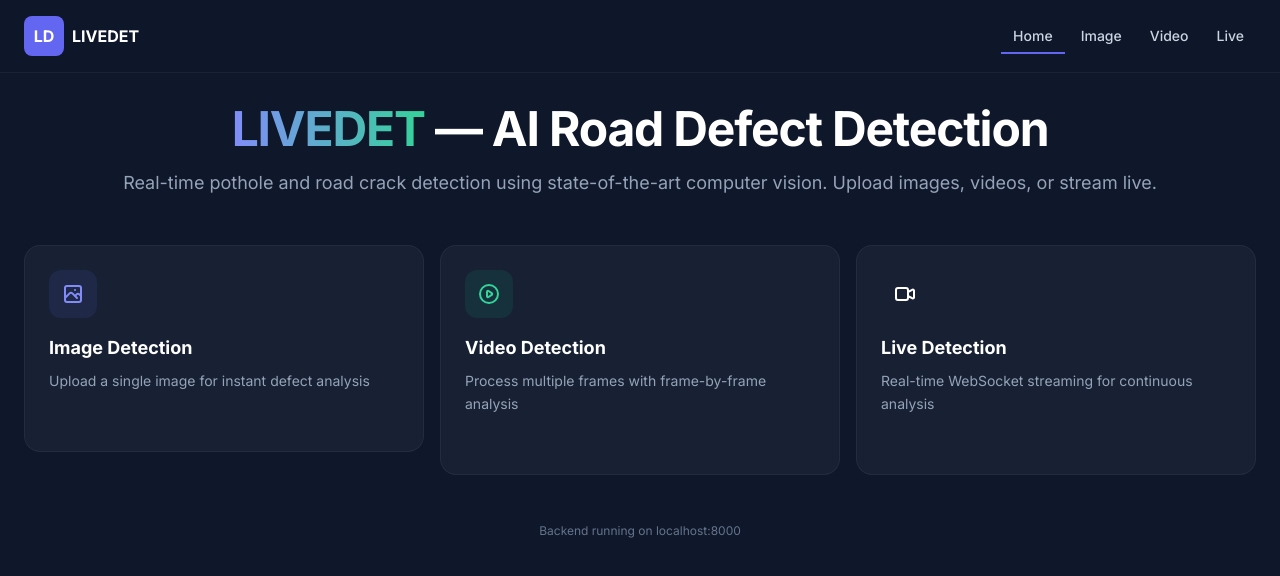
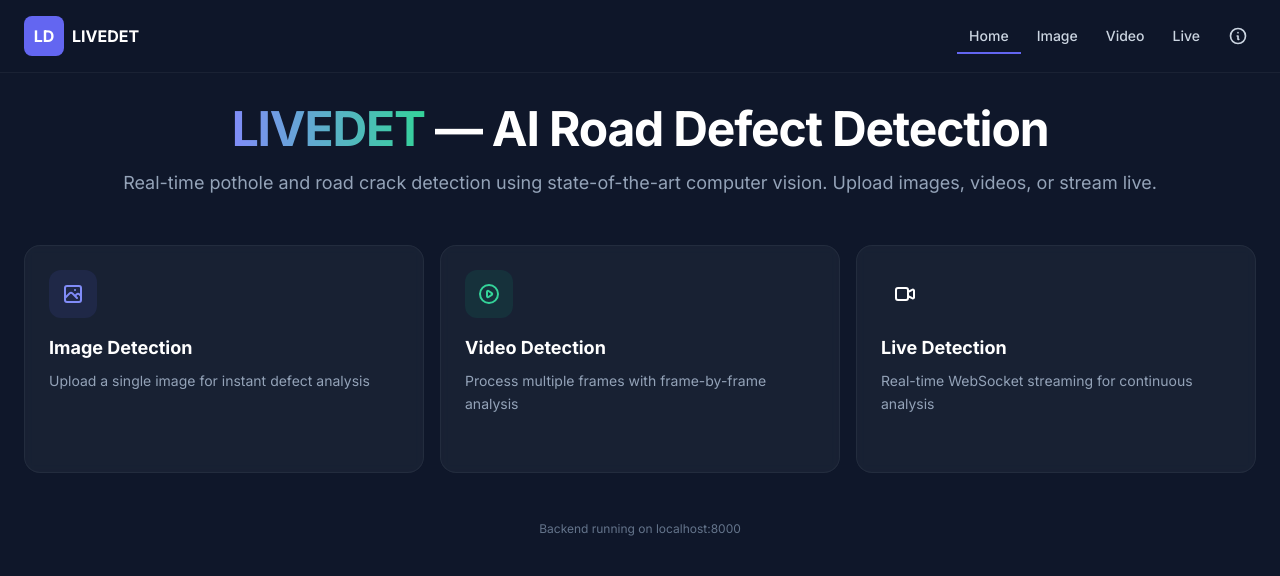
Before and after one commit to IhsanMhd-mr/livedet, a React (Vite) app in the folder frontend/: page / in a window 1280 px wide. Shown: the top 576 px of the page. Built offline with nearby package versions, Linux system fonts and the light colour scheme.

Commit message:
feat : final commit for local

```diff
--- a/frontend/src/App.jsx
+++ b/frontend/src/App.jsx
@@ -6,6 +6,7 @@ import Home from '@/pages/Home'
 import ImageDetection from '@/pages/ImageDetection'
 import VideoDetection from '@/pages/VideoDetection'
 import LiveDetection from '@/pages/LiveDetection'
+import Demo from '@/pages/Demo'
 
 export default function App() {
   return (
@@ -17,6 +18,7 @@ export default function App() {
             <Route path="/image" element={<ImageDetection />} />
             <Route path="/video" element={<VideoDetection />} />
             <Route path="/live"  element={<LiveDetection />} />
+            <Route path="/demo"  element={<Demo />} />
           </Route>
         </Routes>
       </BrowserRouter>
--- a/frontend/src/components/layout/Navbar.jsx
+++ b/frontend/src/components/layout/Navbar.jsx
@@ -21,7 +21,7 @@ export default function Navbar() {
           <span className="hidden font-bold text-white sm:inline">LIVEDET</span>
         </Link>
 
-        <div className="flex gap-1">
+        <div className="flex gap-1 items-center">
           {links.map(({ label, to }) => (
             <Link
               key={to}
@@ -38,6 +38,33 @@ export default function Navbar() {
               {label}
             </Link>
           ))}
+
+          <Link
+            to="/demo"
+            title="Demos"
+            className="relative ml-1 p-2 rounded-lg text-slate-300 transition-colors hover:text-white hover:bg-white/5"
+          >
+            {location.pathname === '/demo' && (
+              <motion.div
+                layoutId="nav-indicator"
+                className="absolute inset-x-0 bottom-0 h-0.5 bg-brand-500"
+                transition={{ type: 'spring', stiffness: 380, damping: 30 }}
+              />
+            )}
+            <svg
+              className="h-5 w-5"
+              fill="none"
+              viewBox="0 0 24 24"
+              stroke="currentColor"
+              strokeWidth={2}
+            >
+              <path
+                strokeLinecap="round"
+                strokeLinejoin="round"
+                d="M13 16h-1v-4h-1m1-4h.01M21 12a9 9 0 11-18 0 9 9 0 0118 0z"
+              />
+            </svg>
+          </Link>
         </div>
       </div>
     </nav>
--- a/frontend/src/components/ui/CardOption.jsx
+++ b/frontend/src/components/ui/CardOption.jsx
@@ -9,20 +9,22 @@ export function CardOption({ icon: Icon, title, description, to, accentColor = '
   }
 
   return (
-    <Link to={to}>
+    <Link to={to} className="h-full block">
       <motion.div
         whileHover={{ scale: 1.05, y: -4 }}
-        className="group relative overflow-hidden rounded-2xl border border-white/5 bg-surface-800/60 p-6 backdrop-blur-sm transition-all hover:border-white/10"
+        className="group relative overflow-hidden rounded-2xl border border-white/5 bg-surface-800/60 p-6 backdrop-blur-sm transition-all hover:border-white/10 h-full flex flex-col justify-between"
       >
         <div className={`absolute -right-8 -top-8 h-32 w-32 rounded-full bg-gradient-to-br from-transparent ${colorMap[accentColor]} opacity-0 blur-2xl transition-all group-hover:opacity-20`} />
 
-        <div className="relative z-10">
-          <div className={`mb-4 inline-flex rounded-xl bg-${accentColor}-500/10 p-3`}>
-            <Icon className={`h-6 w-6 text-${accentColor}-400`} />
+        <div className="relative z-10 flex flex-col h-full justify-between flex-1">
+          <div>
+            <div className={`mb-4 inline-flex rounded-xl bg-${accentColor}-500/10 p-3`}>
+              <Icon className={`h-6 w-6 text-${accentColor}-400`} />
+            </div>
+
+            <h3 className="mb-2 text-lg font-bold text-white">{title}</h3>
+            <p className="text-sm leading-relaxed text-slate-400">{description}</p>
           </div>
-
-          <h3 className="mb-2 text-lg font-bold text-white">{title}</h3>
-          <p className="text-sm leading-relaxed text-slate-400">{description}</p>
 
           <motion.div
             initial={{ x: -4, opacity: 0 }}
--- /dev/null
+++ b/frontend/src/pages/Demo.jsx
@@ -0,0 +1,53 @@
+import { motion } from 'framer-motion'
+
+export default function Demo() {
+  const demos = [
+    {
+      name: 'Image Detection',
+      src: '/videos/image_demo.mp4',
+      aspectClass: 'aspect-video w-full',
+      videoClass: 'w-full h-full object-cover'
+    },
+    {
+      name: 'Video Detection',
+      src: '/videos/video_demo.mp4',
+      aspectClass: 'aspect-video w-full',
+      videoClass: 'w-full h-full object-cover'
+    },
+    {
+      name: 'Live Detection',
+      src: '/videos/live_demo.mp4',
+      aspectClass: 'aspect-[9/16] max-h-[360px] w-full mx-auto',
+      videoClass: 'w-full h-full object-contain'
+    },
+  ]
+
+  return (
+    <div className="mx-auto max-w-5xl space-y-6">
+      <div className="border-b border-white/10 pb-4">
+        <h1 className="text-3xl font-mono text-white">Demos</h1>
+        <span className="text-[10px] text-amber-500 font-mono">[temporary reference page]</span>
+      </div>
+
+      <div className="grid grid-cols-1 gap-6 md:grid-cols-3 items-start">
+        {demos.map((demo) => (
+          <div key={demo.name} className="p-4 rounded-lg border border-white/10 bg-surface-950/40 space-y-3">
+            <div>
+              <h3 className="font-semibold text-white font-mono mb-3">{demo.name}</h3>
+              <div className={`relative rounded border border-white/5 bg-black/60 overflow-hidden flex items-center justify-center ${demo.aspectClass}`}>
+                <video
+                  src={demo.src}
+                  controls
+                  className={demo.videoClass}
+                />
+              </div>
+            </div>
+            <div className="text-[10px] text-slate-500 font-mono break-all bg-black/20 p-2 rounded mt-3">
+              Path: frontend/public{demo.src}
+            </div>
+          </div>
+        ))}
+      </div>
+    </div>
+  )
+}
--- a/frontend/src/pages/Home.jsx
+++ b/frontend/src/pages/Home.jsx
@@ -33,7 +33,7 @@ export default function Home() {
 
       {/* Options Grid */}
       <motion.div variants={container} initial="hidden" animate="show" className="grid grid-cols-1 gap-4 md:grid-cols-3">
-        <motion.div variants={item}>
+        <motion.div variants={item} className="h-full">
           <CardOption
             icon={(props) => (
               <svg {...props} fill="none" viewBox="0 0 24 24" stroke="currentColor" strokeWidth={2}>
@@ -47,7 +47,7 @@ export default function Home() {
           />
         </motion.div>
 
-        <motion.div variants={item}>
+        <motion.div variants={item} className="h-full">
           <CardOption
             icon={(props) => (
               <svg {...props} fill="none" viewBox="0 0 24 24" stroke="currentColor" strokeWidth={2}>
@@ -62,7 +62,7 @@ export default function Home() {
           />
         </motion.div>
 
-        <motion.div variants={item}>
+        <motion.div variants={item} className="h-full">
           <CardOption
             icon={(props) => (
               <svg {...props} fill="none" viewBox="0 0 24 24" stroke="currentColor" strokeWidth={2}>
--- a/frontend/vite.config.js
+++ b/frontend/vite.config.js
@@ -22,7 +22,7 @@ export default defineConfig({
         target: 'http://localhost:8000',
         changeOrigin: true,
       },
-      '/video': {
+      '/video/process': {
         target: 'http://localhost:8000',
         changeOrigin: true,
       },
--- a/package.json
+++ b/package.json
@@ -3,6 +3,7 @@
   "version": "1.0.0",
   "type": "module",
   "scripts": {
-    "start": "cd frontend && npm run start:all"
+    "clean": "powershell -Command \"@(5173,8765) | ForEach-Object { $port=$_; $procId=(Get-NetTCPConnection -LocalPort $port -ErrorAction SilentlyContinue).OwningProcess; if($procId){Stop-Process -Id $procId -Force -ErrorAction SilentlyContinue; Write-Host \\\"Killed port $port (PID $procId)\\\"} else {Write-Host \\\"Port $port is free\\\"} }\"",
+    "start": "npm run clean && cd frontend && npm run start:all"
   }
 }
```
Also changed, not shown: 2 other files (tests, documents, lock files or other folders).
